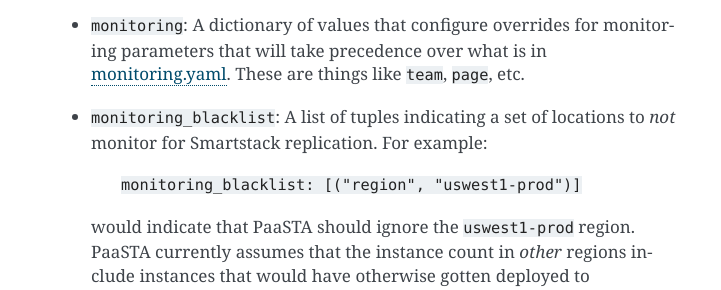
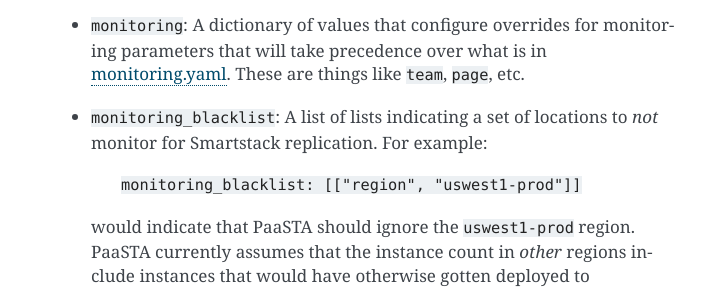
Before and after one commit to Yelp/paasta, a Sphinx documentation site: the page built from docs/source/yelpsoa_configs.rst, in a window 1280 px wide and 900 px high, scrolled down 1617 px. Shown: the part 155-445 px from the top of the window, without its empty margins (389-1110 px from the left). Built offline with Sphinx 7.4.7, drawn with Linux system fonts in a browser that asks for light colours; pages that are not in the unit, such as notebooks, are missing from menus.

Commit message:
Update monitoring blacklist param to reflect that it is a list, not a tuple. PAASTA-1255

```diff
--- a/docs/source/yelpsoa_configs.rst
+++ b/docs/source/yelpsoa_configs.rst
@@ -49,10 +49,10 @@ Top level keys are instancenames, e.g. ``main`` and ``canary``. Each instancenam
   *  ``monitoring``: A dictionary of values that configure overrides for monitoring parameters that will take precedence over what is in `monitoring.yaml`_. These are things like ``team``, ``page``, etc.
 
 
-  * ``monitoring_blacklist``: A list of tuples indicating a set of locations to
+  * ``monitoring_blacklist``: A list of lists indicating a set of locations to
     *not* monitor for Smartstack replication. For example:
 
-      ``monitoring_blacklist: [("region", "uswest1-prod")]``
+      ``monitoring_blacklist: [["region", "uswest1-prod"]]``
 
    would indicate that PaaSTA should ignore the ``uswest1-prod`` region. PaaSTA currently
    assumes that the instance count in *other* regions include instances that would
```
Also changed, not shown: 2 other files.
